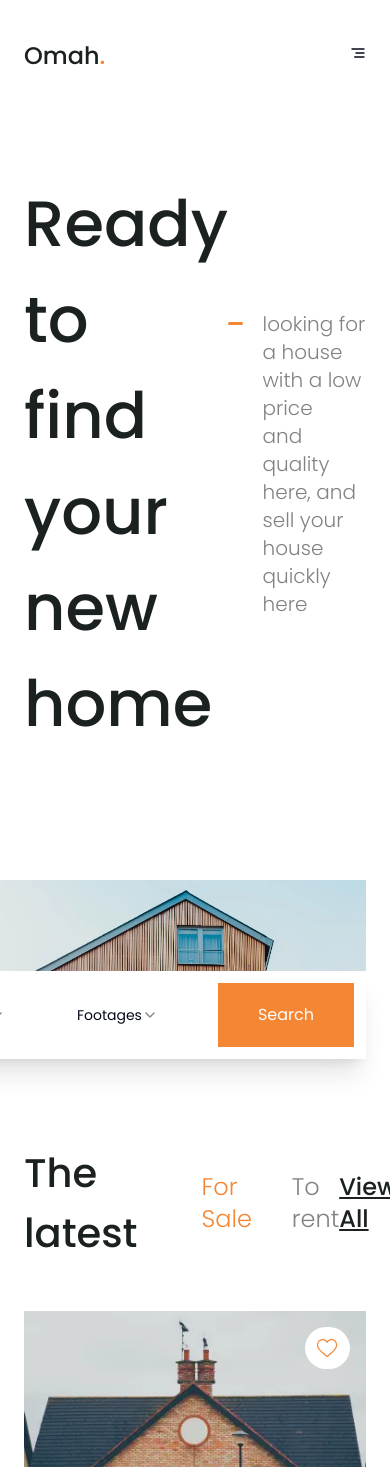
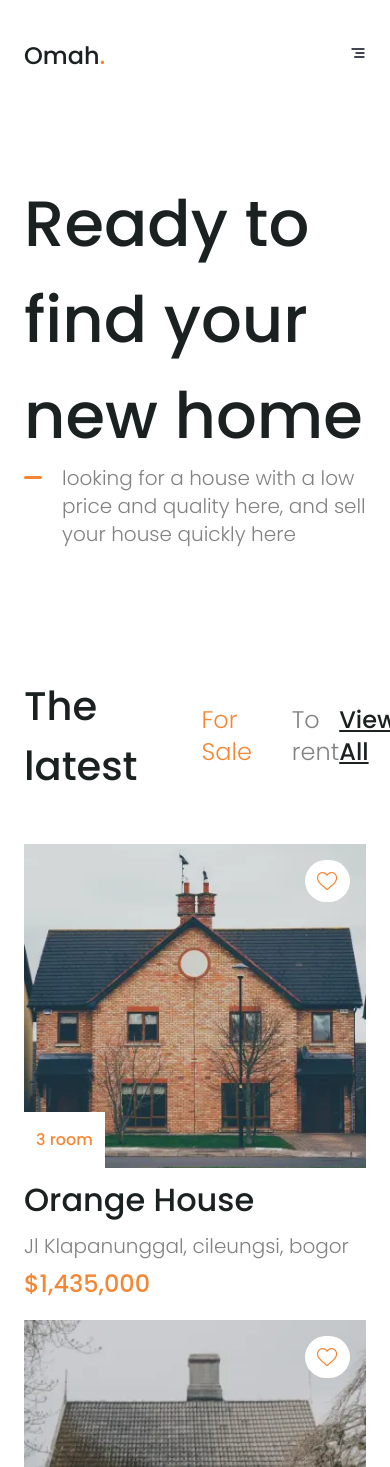
Before and after one commit to weiwei2694/omah, a Next.js app: page / in a window 390 px wide. Shown: the top 1467 px of the page. Built offline with nearby package versions, Linux system fonts and the light colour scheme.

Commit message:
feat: header - mobile

```diff
--- a/src/components/header.tsx
+++ b/src/components/header.tsx
@@ -27,20 +27,25 @@ const Header = () => {
       {/* Content */}
       <div>
         {/* Heading */}
-        <section className='section__padding flex justify-between items-center'>
+        <section className='section__padding flex flex-col xl:flex-row justify-start xl:justify-between items-start xl:items-center'>
           <Heading className='text-[64px]'>Ready to<br /> find your new home</Heading>
           <div className='flex gap-x-5 items-start justify-start'>
             <div className='w-[50px] h-[3px] rounded bg-orange mt-3' />
-            <SubHeading>
+            <SubHeading className='hidden xl:block'>
               looking for a house with a low price<br />
               and quality here, and sell your house<br />
+              quickly here
+            </SubHeading>
+            <SubHeading className='block xl:hidden'>
+              looking for a house with a low price
+              and quality here, and sell your house
               quickly here
             </SubHeading>
           </div>
         </section>
 
         {/* Sub Section */}
-        <section className='section__margin-right relative'>
+        <section className='section__margin-right relative hidden xl:block'>
           <Image
             src='/header-picture.webp'
             alt='Picture of Omah'
```
